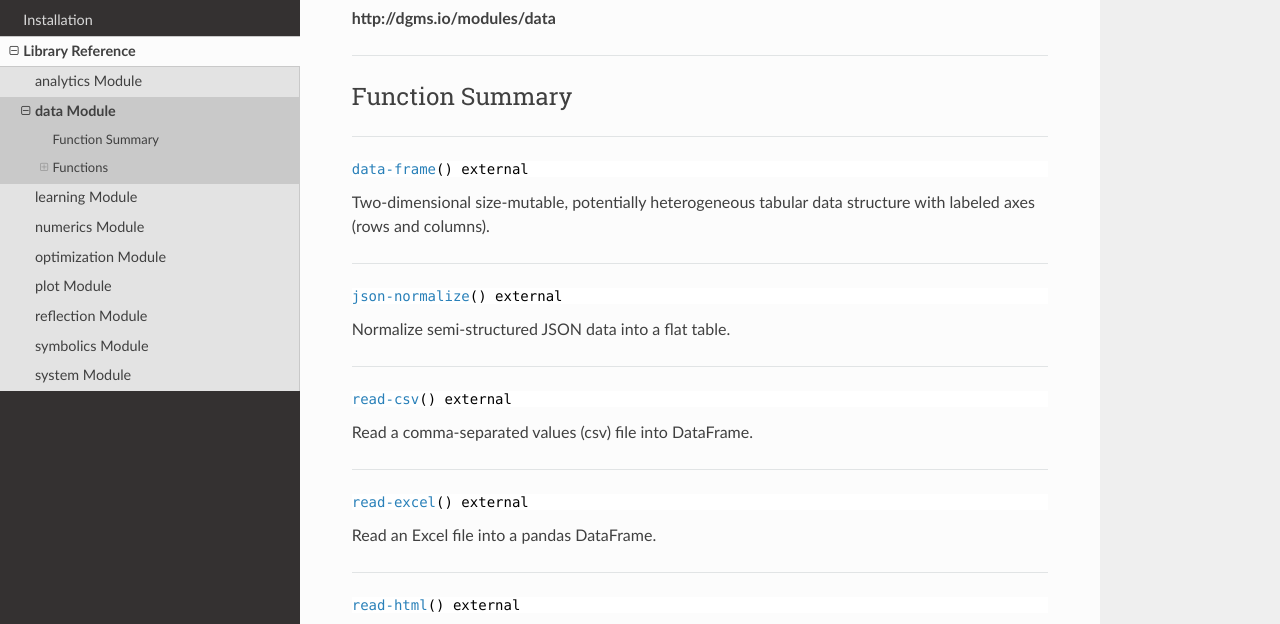
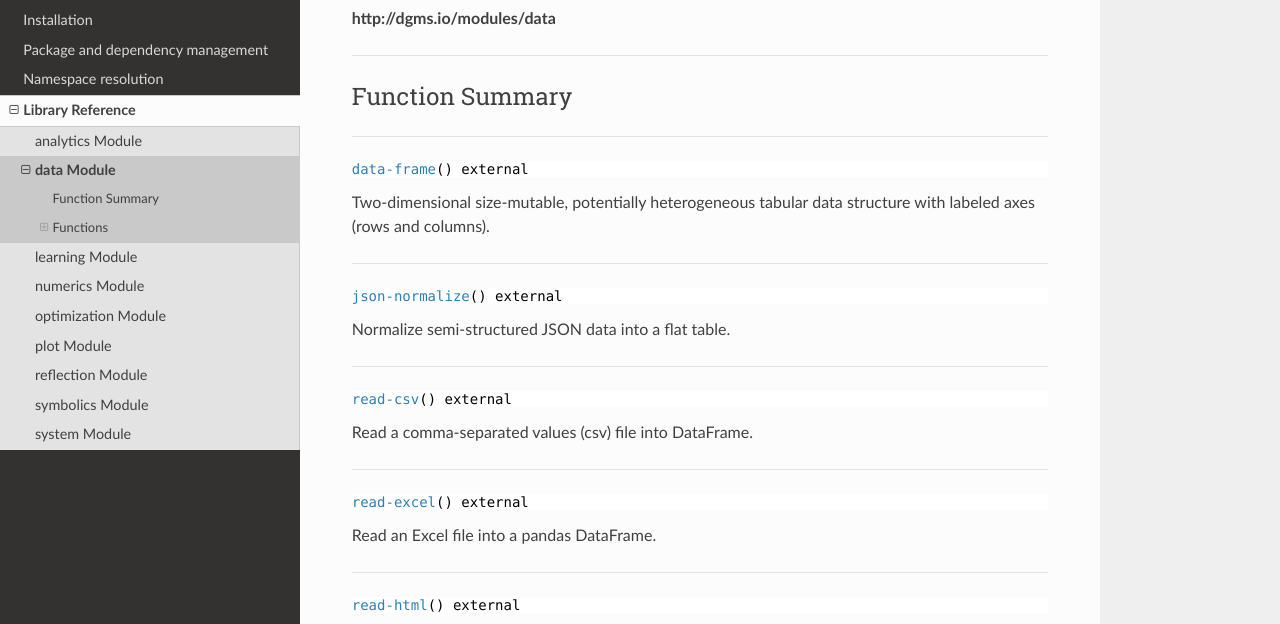
Before and after one commit to nachawati/unity, a website: page docs/html/library/data.html in a window 1280 px wide. Shown: the part 157-781 px from the top of the page. Drawn offline with Linux system fonts and the light colour scheme.

Commit message:
Update data.html

```diff
--- a/docs/html/library/data.html
+++ b/docs/html/library/data.html
@@ -89,6 +89,8 @@
               <p class="caption"><span class="caption-text">Contents:</span></p>
 <ul class="current">
 <li class="toctree-l1"><a class="reference internal" href="../installation.html">Installation</a></li>
+<li class="toctree-l1"><a class="reference internal" href="../packages.html">Package and dependency management</a></li>
+<li class="toctree-l1"><a class="reference internal" href="../namespaces.html">Namespace resolution</a></li>
 <li class="toctree-l1 current"><a class="reference internal" href="index.html">Library Reference</a><ul class="current">
 <li class="toctree-l2"><a class="reference internal" href="analytics.html">analytics Module</a></li>
 <li class="toctree-l2 current"><a class="current reference internal" href="#">data Module</a><ul>
```
